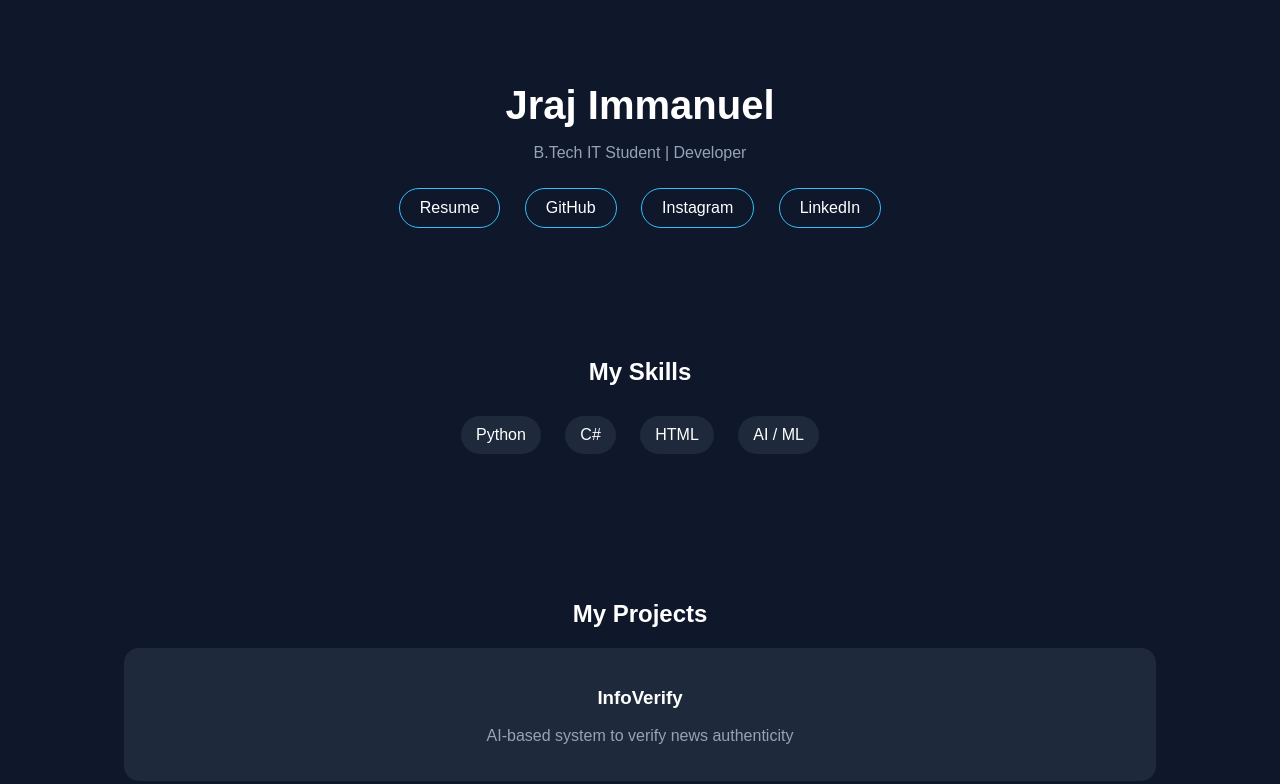
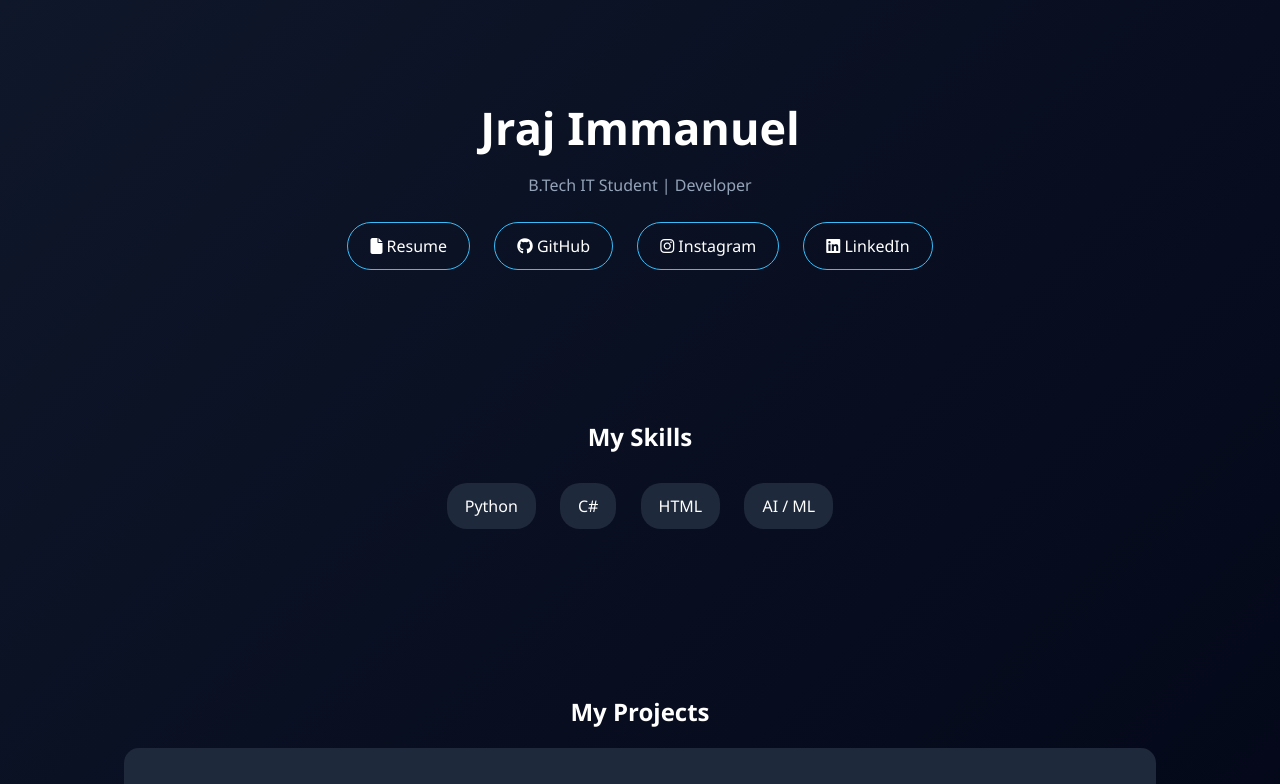
Before and after one commit to Jrajimman12/jrajimmanuel.xyz, a plain HTML site: page index.html in a window 1280 px wide. Shown: the top 784 px of the page. Drawn offline with Linux system fonts and the light colour scheme.

Commit message:
enhanced ui

```diff
--- a/index.html
+++ b/index.html
@@ -5,42 +5,47 @@
     <meta name="viewport" content="width=device-width, initial-scale=1.0">
     <title>Jraj Immanuel</title>
 
+    <!-- Icons -->
+    <link rel="stylesheet" href="https://cdnjs.cloudflare.com/ajax/libs/font-awesome/6.5.0/css/all.min.css">
+
     <style>
         body {
             margin: 0;
-            font-family: Arial, sans-serif;
-            background: #0f172a;
+            font-family: 'Segoe UI', sans-serif;
+            background: linear-gradient(135deg, #0f172a, #020617);
             color: white;
             text-align: center;
         }
 
         section {
-            padding: 50px 20px;
+            padding: 60px 20px;
         }
 
         h1 {
-            font-size: 40px;
+            font-size: 45px;
             margin-bottom: 10px;
+            animation: fadeIn 1s ease-in;
         }
 
         p {
             color: #94a3b8;
         }
 
-        a {
+        .buttons a {
             text-decoration: none;
             color: white;
             margin: 10px;
-            padding: 10px 20px;
+            padding: 12px 22px;
             border: 1px solid #38bdf8;
-            border-radius: 25px;
+            border-radius: 30px;
             display: inline-block;
             transition: 0.3s;
         }
 
-        a:hover {
+        .buttons a:hover {
             background: #38bdf8;
             color: black;
+            transform: scale(1.1);
         }
 
         ul {
@@ -51,17 +56,35 @@
         li {
             display: inline-block;
             margin: 10px;
-            padding: 10px 15px;
+            padding: 12px 18px;
             background: #1e293b;
             border-radius: 20px;
+            transition: 0.3s;
         }
 
-        #projects div {
+        li:hover {
+            transform: scale(1.1);
+            background: #38bdf8;
+            color: black;
+        }
+
+        .project-card {
             background: #1e293b;
             margin: 20px auto;
             padding: 20px;
             border-radius: 15px;
             width: 80%;
+            transition: 0.3s;
+        }
+
+        .project-card:hover {
+            transform: translateY(-5px);
+            box-shadow: 0 10px 30px rgba(0,0,0,0.5);
+        }
+
+        @keyframes fadeIn {
+            from {opacity: 0;}
+            to {opacity: 1;}
         }
     </style>
 </head>
@@ -72,11 +95,11 @@
         <h1>Jraj Immanuel</h1>
         <p>B.Tech IT Student | Developer</p>
 
-        <div>
-            <a href="#">Resume</a>
-            <a href="#">GitHub</a>
-            <a href="#">Instagram</a>
-            <a href="#">LinkedIn</a>
+        <div class="buttons">
+            <a href="#"><i class="fa-solid fa-file"></i> Resume</a>
+            <a href="#"><i class="fa-brands fa-github"></i> GitHub</a>
+            <a href="#"><i class="fa-brands fa-instagram"></i> Instagram</a>
+            <a href="#"><i class="fa-brands fa-linkedin"></i> LinkedIn</a>
         </div>
     </section>
 
@@ -93,15 +116,16 @@
     <section id="projects">
         <h2>My Projects</h2>
 
-        <div>
+        <div class="project-card">
             <h3>InfoVerify</h3>
             <p>AI-based system to verify news authenticity</p>
         </div>
 
-        <div>
+        <div class="project-card">
             <h3>Church Connect</h3>
             <p>Manage membership and donations with ease.</p>
         </div>
+
     </section>
 
 </body>
```
